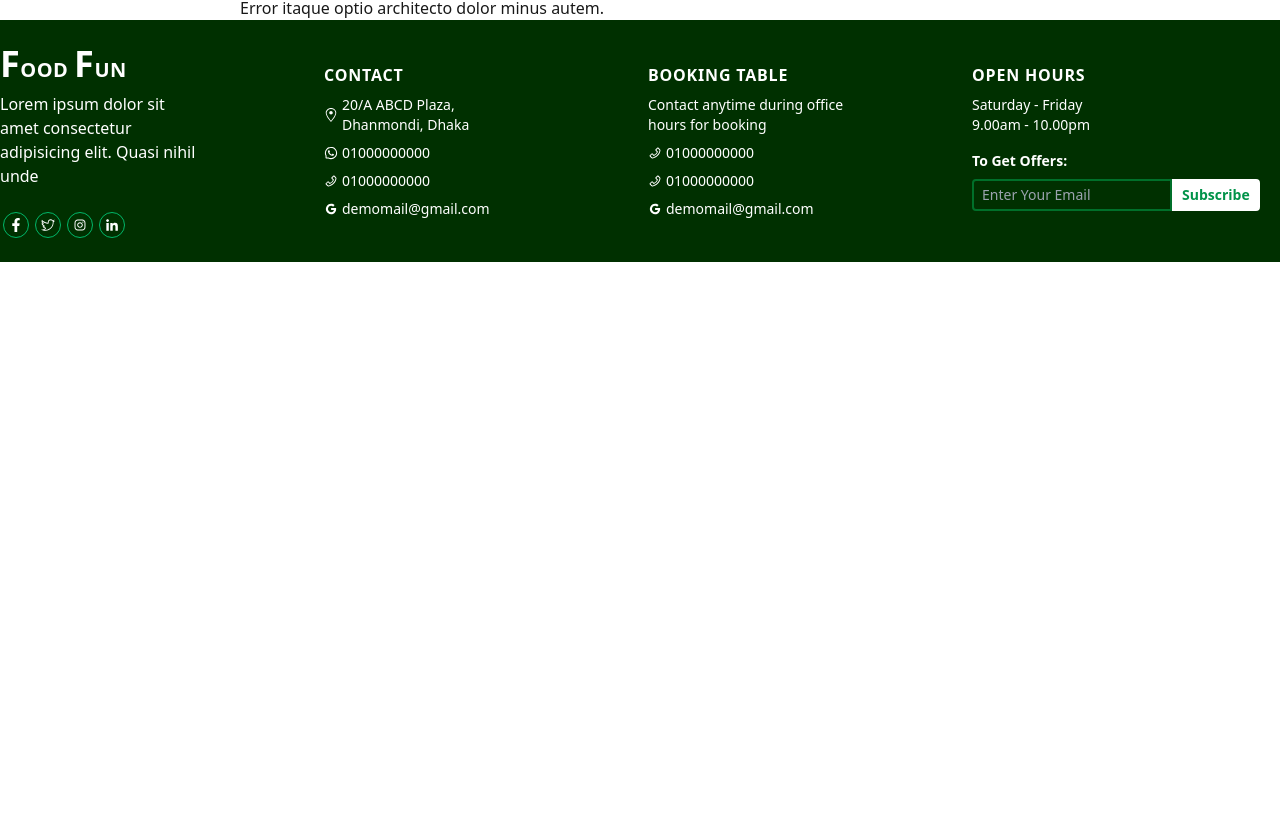
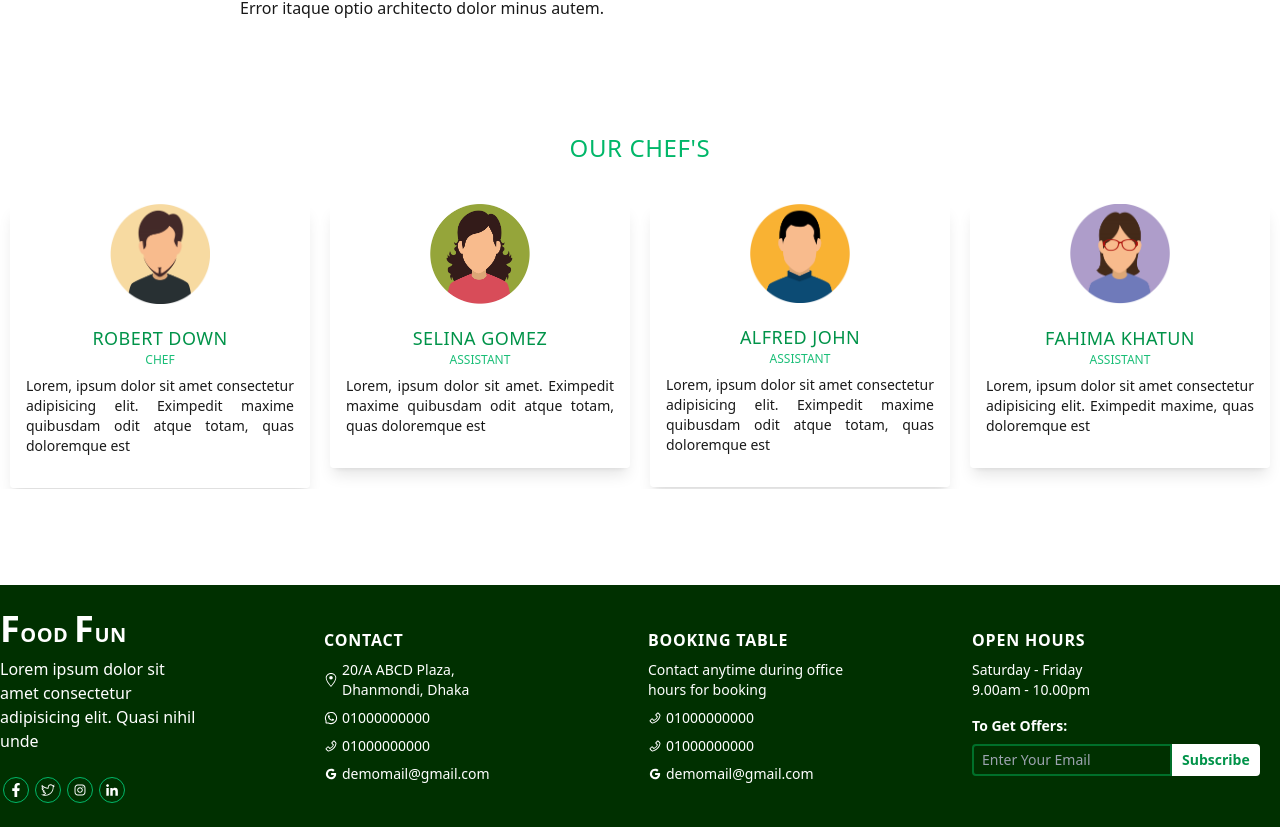
Before and after one commit to samsuzzaman1998/1.Restaurant-Website-Frontend, a React (Create React App) app: page /about in a window 1280 px wide. Shown: the part 880-1707 px from the top of the page. Before the commit the page ends 1142 px from the top, so only its background shows below. Built offline with nearby package versions, Linux system fonts and the light colour scheme.

Commit message:
add our chef

```diff
--- /dev/null
+++ b/src/components/nonShared/AboutPageCom/Chef.js
@@ -0,0 +1,30 @@
+import React from "react";
+
+const Chef = ({ chef }) => {
+    const { name, role, des, photo } = chef;
+
+    return (
+        <div className="flex flex-col justify-between shadow-lg hover:shadow-xl transition-all duration-200 rounded pb-4 relative group xs:mx-[10px] h-full">
+            <div className="rounded-tl rounded-tr text-lg">
+                <img
+                    src={photo}
+                    alt="food"
+                    className="w-full rounded-tl max-w-[100px] mx-auto rounded-tr"
+                />
+            </div>
+            <div className="mt-1 p-4">
+                <h4 className="uppercase text-center font-medium tracking-wide text-[16px] sm:text-lg text-green-200">
+                    {name}
+                </h4>
+                <p className="text-[13px] text-xs uppercase font-medium  text-green-100 text-center opacity-90">
+                    {role}
+                </p>
+                <p className="text-[13px] sm:text-sm text-justify  text-black opacity-90 mt-2">
+                    {des}
+                </p>
+            </div>
+        </div>
+    );
+};
+
+export default Chef;
--- /dev/null
+++ b/src/components/nonShared/AboutPageCom/OurChef.js
@@ -0,0 +1,84 @@
+import React from "react";
+import Slider from "react-slick";
+import { chefData } from "../../../database/AboutPageData";
+import Chef from "./Chef.js";
+
+const OurChef = () => {
+    // slider settings
+    const settings = {
+        dots: false,
+        infinite: true,
+        speed: 500,
+        slidesToShow: 4,
+        slidesToScroll: 4,
+        initialSlide: 0,
+        autoplaySpeed: 4000,
+        autoplay: true,
+        pauseOnHover: true,
+        nextArrow: <SampleNextArrow />,
+        prevArrow: <SamplePrevArrow />,
+        responsive: [
+            {
+                breakpoint: 1024,
+                settings: {
+                    slidesToShow: 3,
+                    slidesToScroll: 3,
+                    infinite: true,
+                    dots: true,
+                },
+            },
+            {
+                breakpoint: 600,
+                settings: {
+                    slidesToShow: 2,
+                    slidesToScroll: 2,
+                    initialSlide: 2,
+                },
+            },
+            {
+                breakpoint: 480,
+                settings: {
+                    slidesToShow: 1,
+                    slidesToScroll: 1,
+                },
+            },
+        ],
+    };
+    return (
+        <section className="w-full max-w-7xl mx-auto px-3 xs:px-5 sm:px-8 md:px-8 xl:px-0 mt-28 mb-24">
+            <h2 className="text-green-100 text-lg sm:text-xl md:text-2xl uppercase font-medium tracking-wide text-center mb-6 sm:mb-10">
+                our chef's
+            </h2>
+            <Slider {...settings}>
+                {chefData.map((chef) => {
+                    return <Chef key={chef._id} chef={chef} />;
+                })}
+            </Slider>
+        </section>
+    );
+};
+
+export default OurChef;
+
+// Two Controller Button (to hide them)
+function SampleNextArrow(props) {
+    const { className, style, onClick } = props;
+    return (
+        <div
+            className={className}
+            style={{ ...style, display: "none" }}
+            onClick={onClick}
+        />
+    );
+}
+
+function SamplePrevArrow(props) {
+    const { className, style, onClick } = props;
+    return (
+        <div
+            className={className}
+            style={{ ...style, display: "none" }}
+            onClick={onClick}
+        />
+    );
+}
--- /dev/null
+++ b/src/database/AboutPageData.js
@@ -0,0 +1,51 @@
+import m1 from "../assets/M1.png";
+import m2 from "../assets/M2.png";
+import f3 from "../assets/F3.png";
+import m3 from "../assets/M3.png";
+import f2 from "../assets/F2.png";
+import f1 from "../assets/F1.png";
+
+export const chefData = [
+    {
+        _id: 1,
+        name: "rittik ghotok",
+        des: "Lorem, ipsum dolor sit amet consectetur adipisicing elit. Eximpedit maxime quibusdam odit atque totam, quas doloremque est",
+        role: "chef",
+        photo: m1,
+    },
+    {
+        _id: 2,
+        name: "alexa babe",
+        des: "Lorem, ipsum dolor sit amet consectetur adipisicing elit. Eximpedit maxime quibusdam odit atque totam, quas",
+        role: "chef",
+        photo: f1,
+    },
+    {
+        _id: 3,
+        name: "robert down",
+        des: "Lorem, ipsum dolor sit amet consectetur adipisicing elit. Eximpedit maxime quibusdam odit atque totam, quas doloremque est",
+        role: "chef",
+        photo: m2,
+    },
+    {
+        _id: 4,
+        name: "selina gomez",
+        des: "Lorem, ipsum dolor sit amet. Eximpedit maxime quibusdam odit atque totam, quas doloremque est",
+        role: "assistant",
+        photo: f2,
+    },
+    {
+        _id: 5,
+        name: "alfred john",
+        des: "Lorem, ipsum dolor sit amet consectetur adipisicing elit. Eximpedit maxime quibusdam odit atque totam, quas doloremque est",
+        role: "assistant",
+        photo: m3,
+    },
+    {
+        _id: 6,
+        name: "fahima khatun",
+        des: "Lorem, ipsum dolor sit amet consectetur adipisicing elit. Eximpedit maxime, quas doloremque est",
+        role: "assistant",
+        photo: f3,
+    },
+];
--- a/src/pages/AboutPage.js
+++ b/src/pages/AboutPage.js
@@ -1,5 +1,6 @@
 import React from "react";
 import AboutHero from "../components/nonShared/AboutPageCom/AboutHero";
+import OurChef from "../components/nonShared/AboutPageCom/OurChef";
 import OurMission from "../components/nonShared/AboutPageCom/OurMission";
 import OurVision from "../components/nonShared/AboutPageCom/OurVision";
 
@@ -9,6 +10,7 @@ const AboutPage = () => {
             <AboutHero />
             <OurMission />
             <OurVision />
+            <OurChef />
         </div>
     );
 };
```
